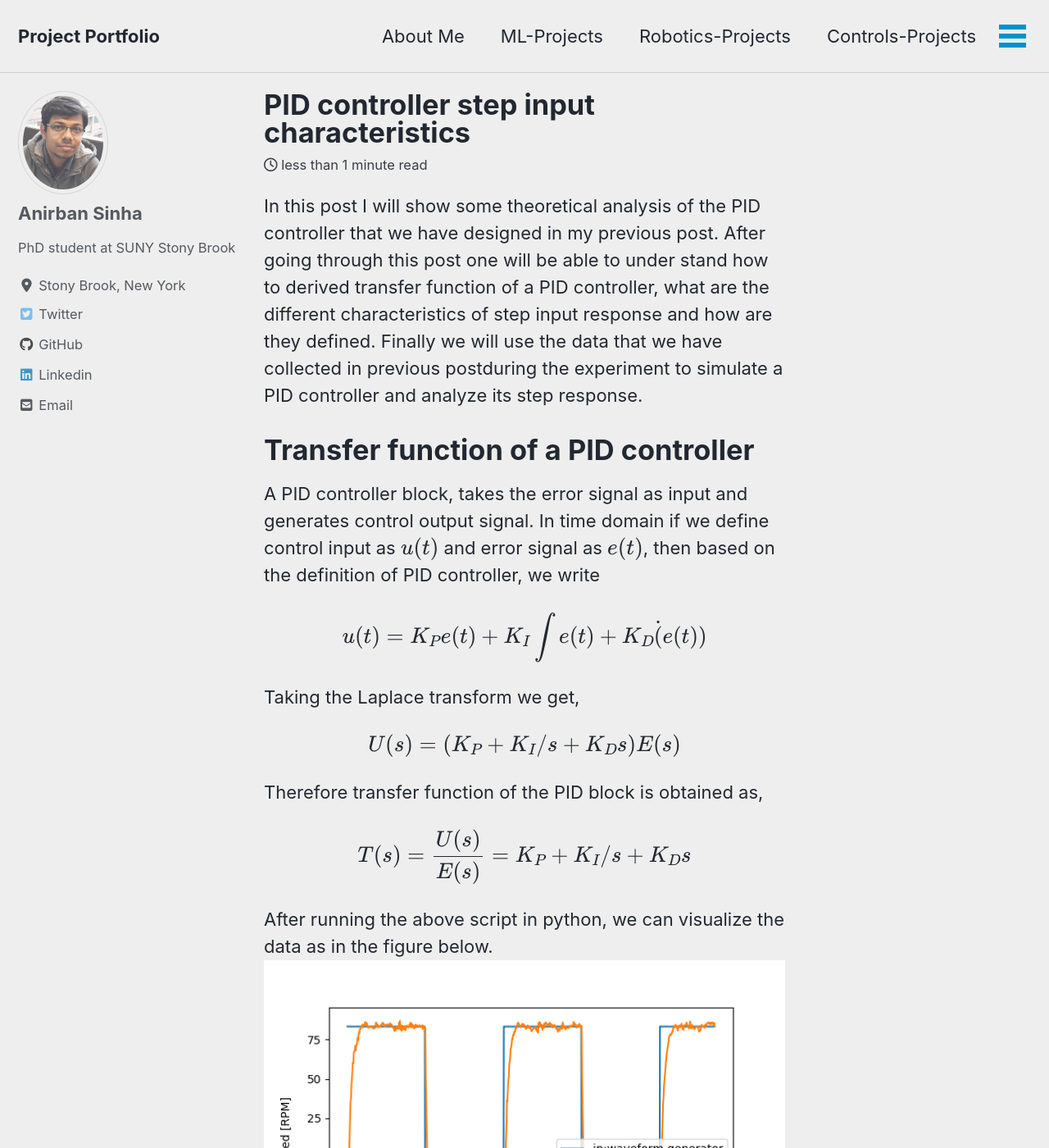
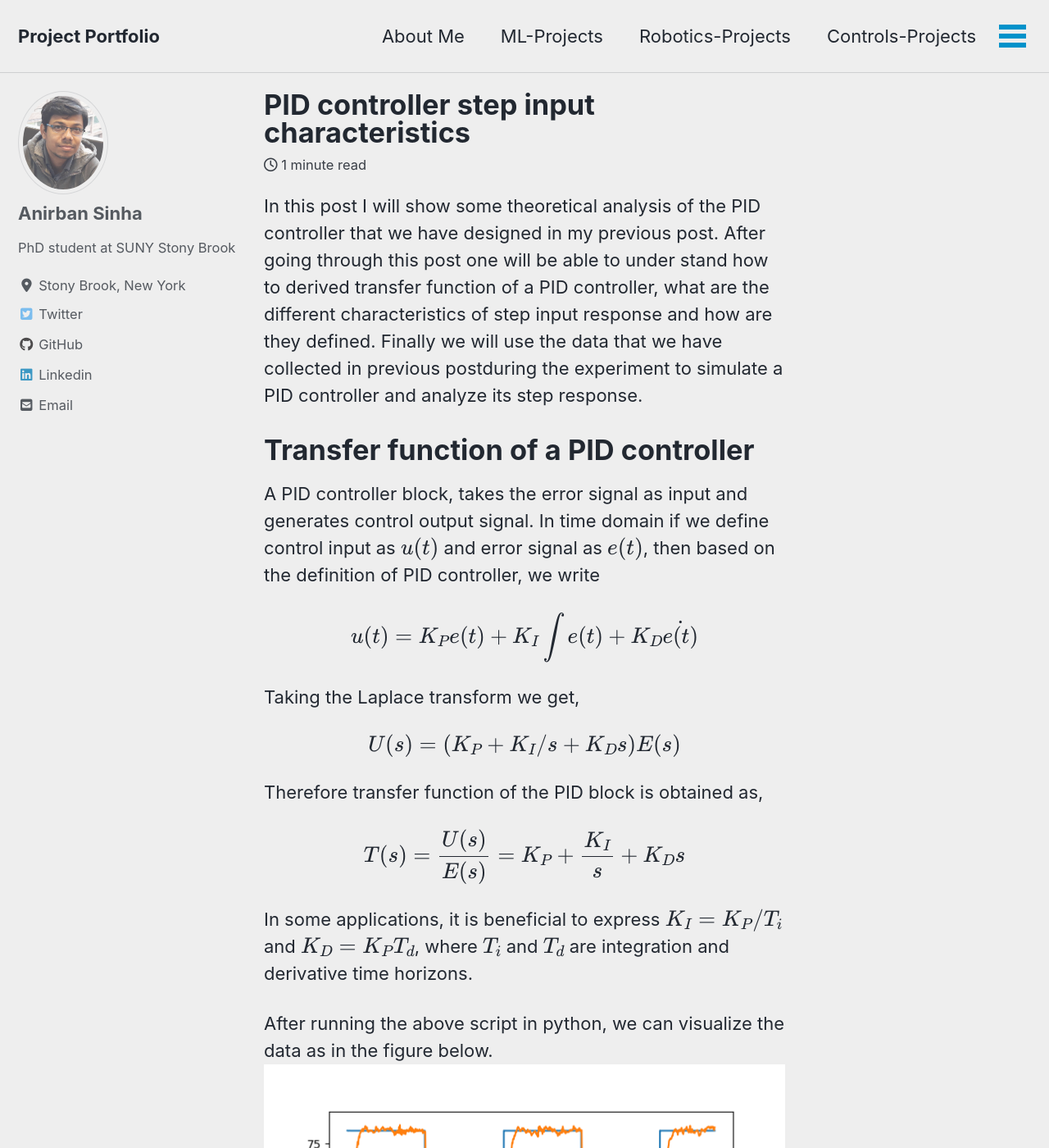
Before and after one commit to mattsinbot/mattsinbot.github.io, a Jekyll site: the page built from _posts/2019-12-7-PID2.md, in a window 1280 px wide and 1400 px high. Shown: the whole window at 82% size. Built offline with Jekyll 4.4.1, drawn with Linux system fonts in a browser that asks for light colours; cached includes are drawn as plain includes; nearby versions of some CDN libraries; formulas are drawn with MathJax 3; comment, search, counter and statistics services are not loaded.

Commit message:
PID transfer function added

```diff
--- a/_posts/2019-12-7-PID2.md
+++ b/_posts/2019-12-7-PID2.md
@@ -11,7 +11,7 @@ In this post I will show some theoretical analysis of the PID controller that we
 # Transfer function of a PID controller
 A PID controller block, takes the error signal as input and generates control output signal. In time domain if we define control input as $$u(t)$$ and error signal as $$e(t)$$, then based on the definition of PID controller, we write
 
-$$u(t) = K_Pe(t) + K_I\int e(t) + K_D \dot(e(t))$$
+$$u(t) = K_Pe(t) + K_I\int e(t) + K_D \dot{e(t)}$$
 
 Taking the Laplace transform we get,
 
@@ -19,8 +19,9 @@ $$U(s) = (K_P + K_I/s + K_Ds)E(s)$$
 
 Therefore transfer function of the PID block is obtained as,
 
-$$T(s) = \frac{U(s)}{E(s)} = K_P + K_I/s + K_Ds$$
+$$T(s) = \frac{U(s)}{E(s)} = K_P + \frac{K_I}{s} + K_Ds$$
 
+In some applications, it is beneficial to express $$K_I = K_P/T_i$$ and $$K_D = K_PT_d$$, where $$T_i$$ and $$T_d$$ are integration and derivative time horizons.
 
 After running the above script in python, we can visualize the data as in the figure below.
 ![alt]({{ site.url }}{{ site.baseurl }}/images/control/visualize_recorded_data2.png)
```
Also changed, not shown: 1 other file.
